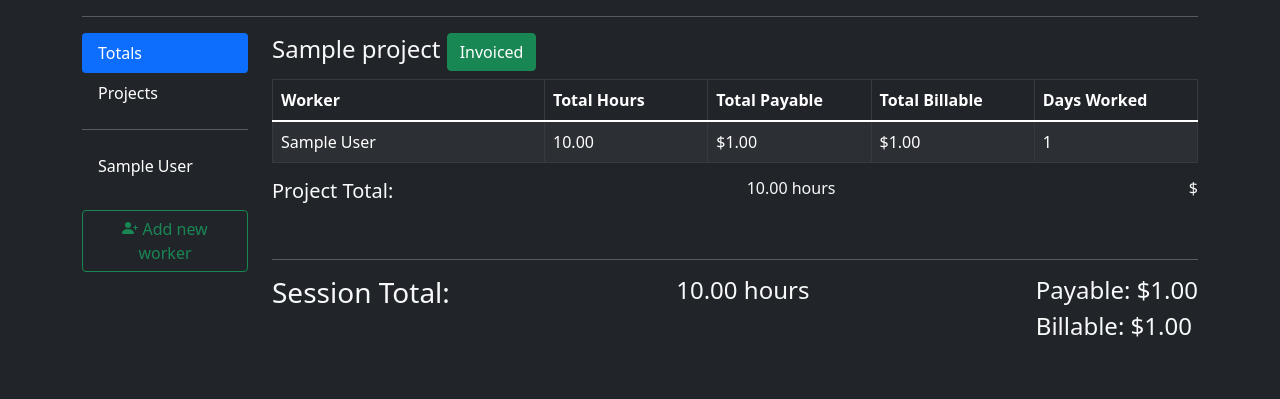
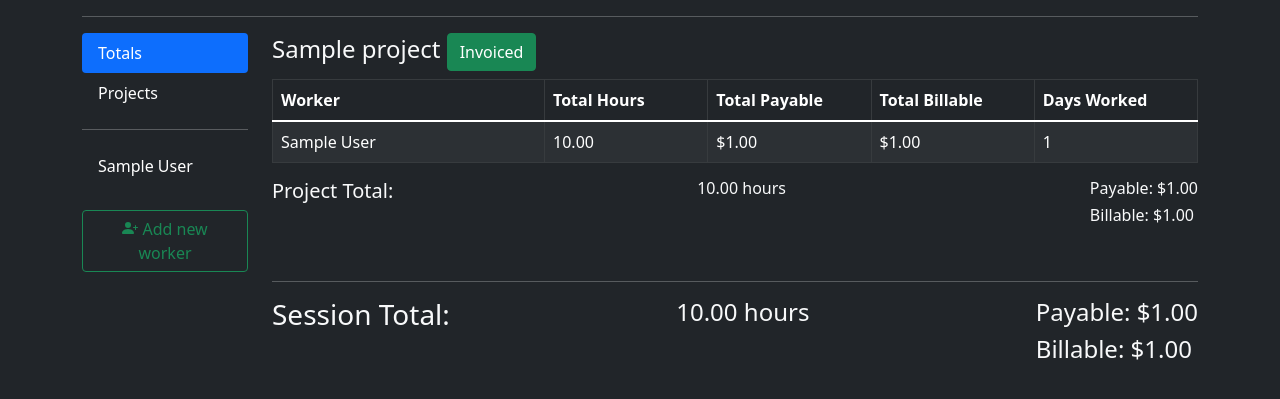
Before and after one commit to k0oda/timesheets-2, a Django app: page /dashboard/staff/totals/ in a window 1280 px wide. Shown: the part 257-656 px from the top of the page. Run offline with Django 3.2, Linux system fonts and the light colour scheme; a user stored in the database is signed in; data comes from the database, SQL or seed files in the repository; tables that the repository leaves empty hold one stand-in row (values such as "Sample post").

Commit message:
fix payable and billable display on staff totals page

```diff
--- a/wwwdj/templates/pages/staff/totals.html
+++ b/wwwdj/templates/pages/staff/totals.html
@@ -47,7 +47,8 @@
       <h6>{{ value.meta.total_hours }} hours</h6>
     </div>
     <div class="col-auto">
-      <h6>${{ value.meta.total_earnings }}</h6>
+      <h6>Payable: ${{ value.meta.total_payable_earnings }}</h6>
+      <h6>Billable: ${{ value.meta.total_billable_earnings }}</h6>
     </div>
   </div>
 </div>
```
